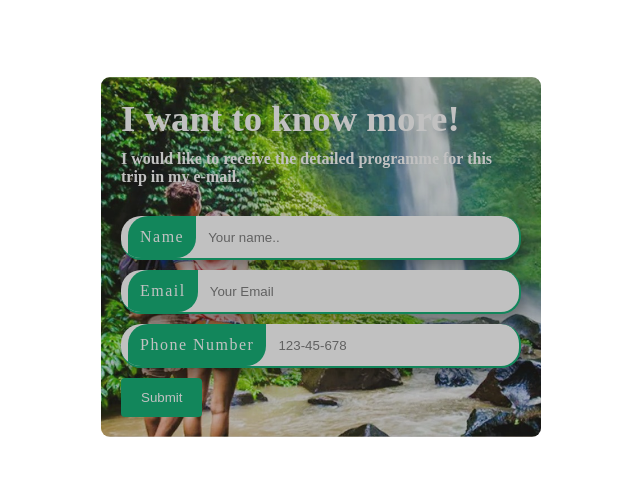
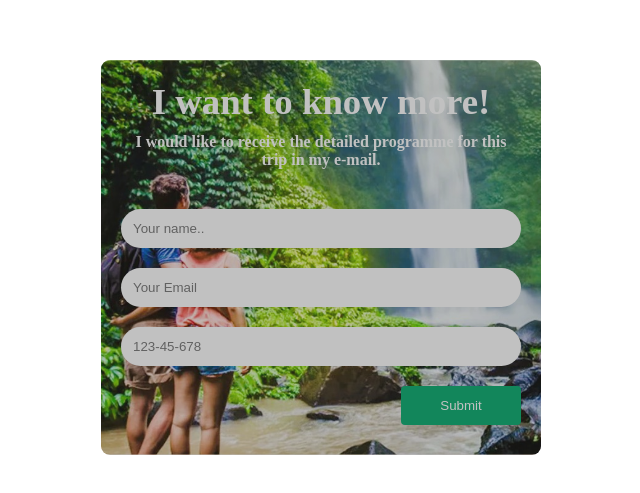
Before and after one commit to hasan-myoffice1/contact-form, a plain HTML site: page index.html in a window 1280 px wide. Shown: the part 151-644 px from the top of the page, without its empty margins (319-959 px from the left). Drawn offline with Linux system fonts and the light colour scheme.

Commit message:
Modified design

```diff
--- a/index.html
+++ b/index.html
@@ -13,6 +13,27 @@
     <div class="container">
         <form action="" class="contacnt-form">
               <!-- <div class="opacity"></div>  -->
+            <div class="form-item">
+                <div>
+                    <h2> I want to know more!</h2>
+                    <h5> I would like to receive the detailed programme for this trip in my e-mail.</h5>
+                </div>
+
+                    <input type="text" id="name" name="name" placeholder="Your name..">
+
+                    <input type="emil" id="email" name="email" placeholder="Your Email">
+
+                    <input type="tel" id="phone" name="phone" placeholder="123-45-678" pattern="[0-9]{3}-[0-9]{2}-[0-9]{3}">
+
+                   <input type="submit" value="Submit">
+            </div>
+
+
+        </form>
+    </div>
+    <!-- <div class="container">
+        <form action="" class="contacnt-form">
+
             <div class="form-item">
                 <div>
                     <h2> I want to know more!</h2>
@@ -39,7 +60,7 @@
 
 
         </form>
-    </div>
+    </div> -->
 
 </body>
 
--- a/style.css
+++ b/style.css
@@ -1,7 +1,5 @@
 /* Style inputs with type="text", select elements and textareas */
-.body{
 
-}
 
 .container{
     width: 100%;
@@ -58,19 +56,22 @@ form h2{
     font-size: 2.3rem;
     margin: 0;
     color: #fff;
+    text-align: center;
 }
 form h5{
   font-size: 1rem;
   margin: 10px 0 30px 0;
   color: #fff;
+  text-align: center;
 }
 
 input{
-    width: auto;
+    width: 100%;
+    margin: 10px 0;
     padding: 12px;
     /* border: 1px solid #ccc;  */
     border: none;
-    /* border-radius: 20px;   */
+    border-radius: 20px;
     box-sizing: border-box;
     resize: vertical ;
     outline: none;
@@ -79,6 +80,8 @@ input{
 
   /* Style the submit button with a specific background color etc */
   input[type=submit] {
+    width: 30%;
+    float:right;
     background-color: #04AA6D;
     color: white;
     padding: 12px 20px;
@@ -92,6 +95,8 @@ input{
     background-color: #45a049;
   }
 
+
+/*
 .input-div{
     display: flex;
     align-items: center;
@@ -106,10 +111,8 @@ input{
 
 }
 
-
 label{
     padding: 12px;
-    /* border: 1px solid #ccc;  */
     border-radius: 20px 0;
     box-sizing: border-box;
     resize: vertical ;
@@ -117,4 +120,4 @@ label{
     color: #fff;
     font-weight: 500;
     letter-spacing: 1.5px;
-}
+} */
```
